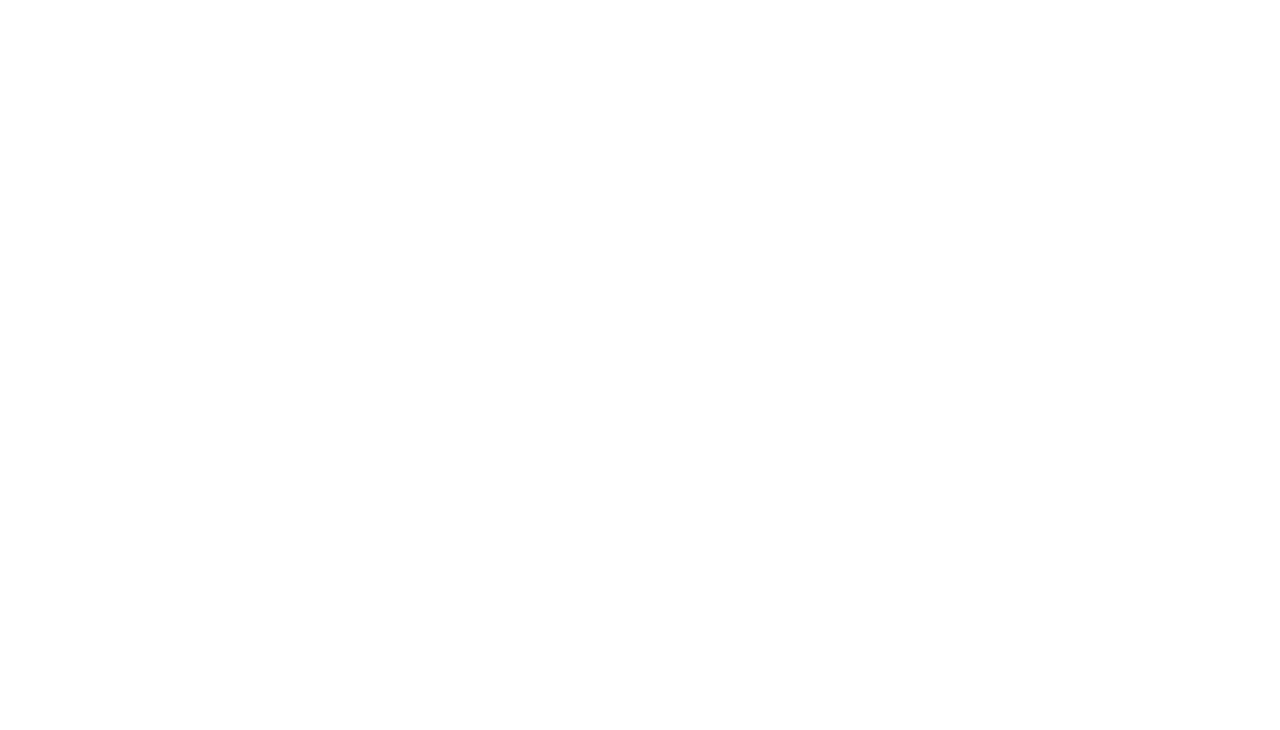
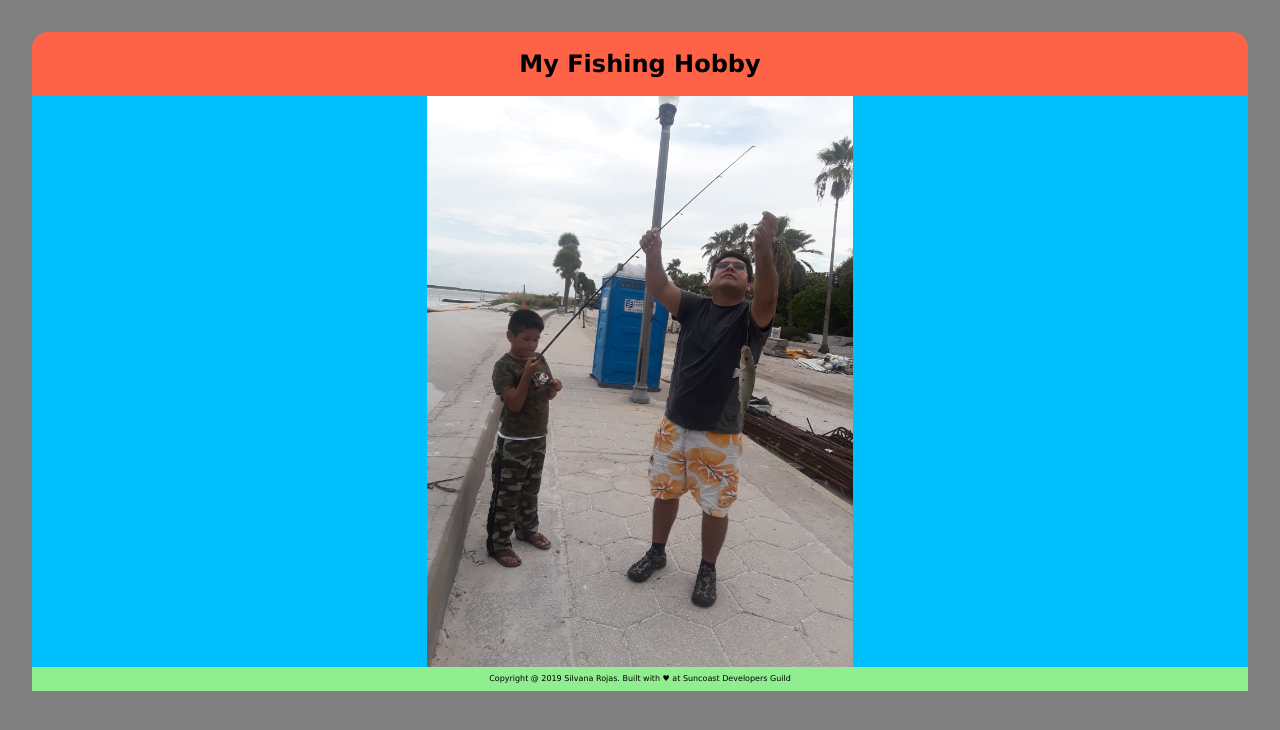
Before and after one commit to Elro1118/hobbies, a website: page public/fishingPage.html in a window 1280 px wide. Drawn offline with Linux system fonts and the light colour scheme.

Commit message:
improvingFaseII

```diff
--- a/public/fishingPage.html
+++ b/public/fishingPage.html
@@ -0,0 +1,26 @@
+<!DOCTYPE html>
+<html>
+	<head lang="en">
+		<meta charset="UTF-8" />
+		<meta name="viewport" content="width=device-width, initial-scale=1" />
+		<title>Hobbies</title>
+		<link rel="shortcut icon" href="/favicon.ico" />
+		<link rel="stylesheet" href="/screen.css" />
+	</head>
+	<body>
+		<di class="wrapper">
+			<header class="header">
+				<h2 class="myHeaderTitle">My Fishing Hobby</h2>
+			</header>
+			<figure class="mainLink">
+				<img src="picture/fishingPage.jpg" id="myFishingDay" />
+			</figure>
+			<footer class="footer">
+				<p>
+					Copyright @ 2019 Silvana Rojas. Built with &hearts; at Suncoast
+					Developers Guild
+				</p>
+			</footer>
+		</di>
+	</body>
+</html>
--- a/public/screen.css
+++ b/public/screen.css
@@ -73,7 +73,20 @@ figcaption {
 	display: flex;
 	justify-content: baseline;
 }
-
+/*------------Fishing Day---------------*/
+#myFishingDay {
+	width: 35%;
+}
+.mainLink {
+	display: flex;
+	flex-flow: row wrap;
+	justify-content: space-around;
+	text-align: left;
+	background: deepskyblue;
+	font-size: 1.5rem;
+	margin: 0px;
+}
+/*---------------------------------------*/
 /* Medium screens */
 @media all and (max-width: 600px) {
 	body {
```
Also changed, not shown: public/picture/fishingPage.jpg (added).
